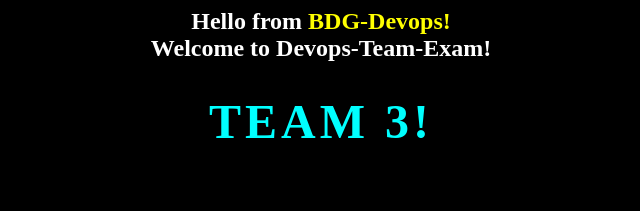
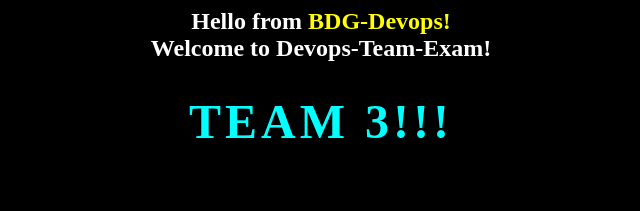
Before and after one commit to HamoAV/MainApp, a plain HTML site: page index.html in a window 1280 px wide. Shown: the whole page, without its empty margins (319-959 px from the left). Drawn offline with Linux system fonts and the light colour scheme.

Commit message:
Update index.html

```diff
--- a/index.html
+++ b/index.html
@@ -21,7 +21,7 @@ setTimeout('Elastic()',100)
 <CENTER>
 <font color="white"><h2>Hello from <font color="yellow">BDG-Devops!</font><br>
 Welcome to Devops-Team-Exam!
-<font color="aqua"><H1 ID="elastic" ALIGN="Center">TEAM 3!</H1>
+<font color="aqua"><H1 ID="elastic" ALIGN="Center">TEAM 3!!!</H1>
 <br>
 
 </body>
```
